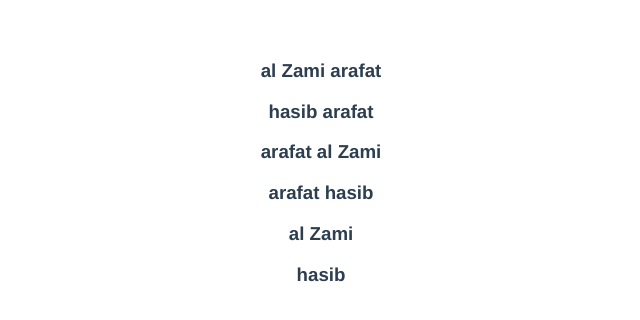
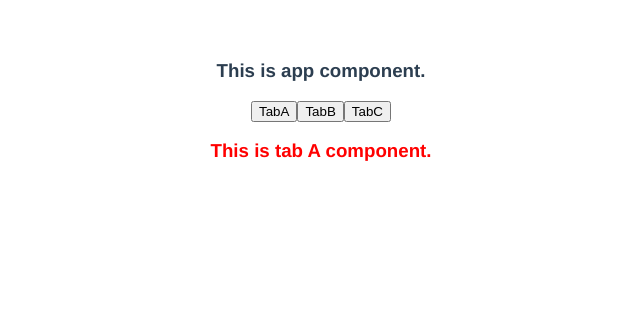
Before and after one commit to alzamiarafat/learning-vue-js, a Vue app: page / in a window 1280 px wide. Shown: the top 320 px of the page, without its empty margins (319-959 px from the left). Built offline with nearby package versions, Linux system fonts and the light colour scheme.

Commit message:
component style and dynamic component

```diff
--- a/src/App.vue
+++ b/src/App.vue
@@ -119,7 +119,7 @@
 <!--    </Card>-->
 
 
-    <NameList>
+<!--    <NameList>
       <template v-slot:default="sProps">
         <h3>{{ sProps.fName}} {{ sProps.lName}}</h3>
       </template>
@@ -133,11 +133,19 @@
       <template v-slot:default="sProps">
         <h3>{{ sProps.fName}}</h3>
       </template>
-    </NameList>
+    </NameList>-->
+    <h3>This is app component.</h3>
+    <button @click="activeData='TabA'">TabA</button>
+    <button  @click="activeData='TabB'">TabB</button>
+    <button  @click="activeData='TabC'">TabC</button>
+<!--    <TabA v-if="activeData==='TabA'"></TabA>-->
+<!--    <TabB v-if="activeData==='TabB'"></TabB>-->
+<!--    <TabC v-if="activeData==='TabC'"></TabC>-->
+    <component :is="activeData" />
 
   </div>
 </template>
-<!--    <h2>Add Method {{ add(1,2,3) }}</h2>-->
+
 
 <script>
 
@@ -148,8 +156,10 @@
 // import Popup from './components/Popup'
 // import Input from './components/Input'
 // import Card from './components/Card'
-import NameList from './components/NameList'
-
+// import NameList from './components/NameList'
+import TabA from "./components/TabA";
+import TabB from "./components/TabB";
+import TabC from "./components/TabC";
 export default {
   name: 'App',
   components: {
@@ -158,10 +168,14 @@ export default {
     // Popup,
     // Input,
     // Card
-    NameList
+    // NameList
+    TabA,
+    TabB,
+    TabC
   },
   data() {
     return {
+      activeData: 'TabA',
       name: 'iashdfu',
       firstName: "AL Zami",
       lastName: "Arafat",
--- /dev/null
+++ b/src/components/TabA.vue
@@ -0,0 +1,15 @@
+<template>
+  <h3>This is tab A component.</h3>
+</template>
+
+<script>
+export default {
+  name: "TabA"
+}
+</script>
+
+<style scoped>
+h3{
+  color: red
+}
+</style>
--- /dev/null
+++ b/src/components/TabB.vue
@@ -0,0 +1,15 @@
+<template>
+  <h3>This is tab B component.</h3>
+</template>
+
+<script>
+export default {
+  name: "TabB"
+}
+</script>
+
+<style scoped>
+h3{
+  color: blue
+}
+</style>
--- /dev/null
+++ b/src/components/TabC.vue
@@ -0,0 +1,15 @@
+<template>
+  <h3>This is tab C component.</h3>
+</template>
+
+<script>
+export default {
+  name: "TabC"
+}
+</script>
+
+<style scoped>
+h3{
+  color: green;
+}
+</style>
```
